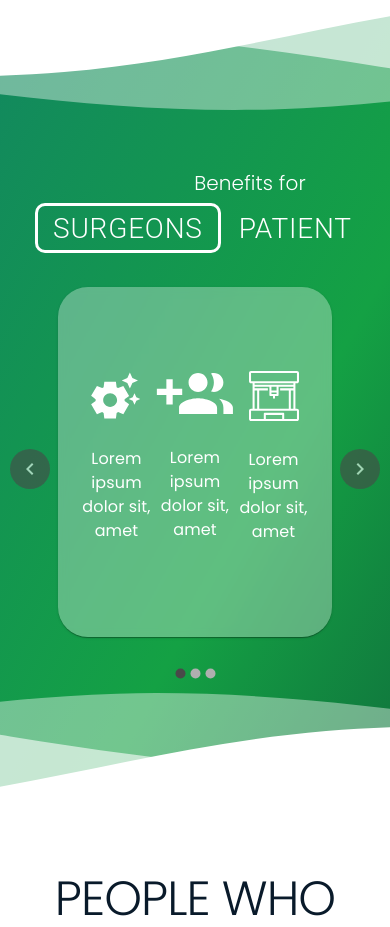
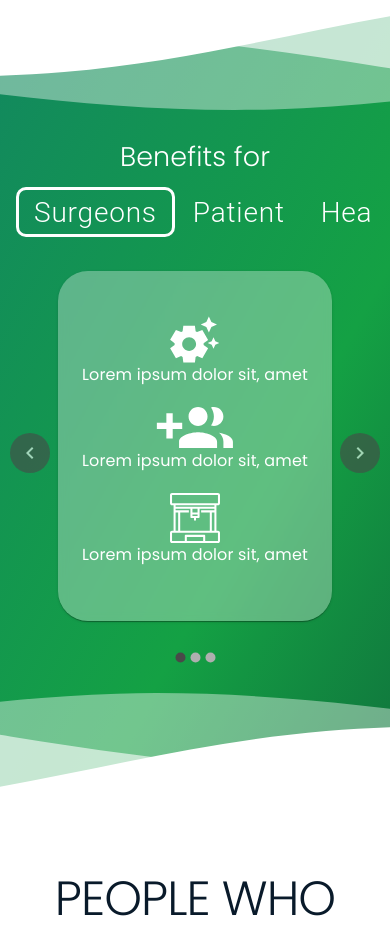
Before and after one commit to anurag-17/mui, a React (Create React App) app in the folder client/: page / in a window 390 px wide. Shown: the part 1080-2007 px from the top of the page. Built offline with nearby package versions, Linux system fonts and the light colour scheme.

Commit message:
tab-changes

```diff
--- a/client/src/Component/Nav.css
+++ b/client/src/Component/Nav.css
@@ -14,9 +14,11 @@
     /* aspect-ratio: 3/2; */
     justify-content: center;
 
+
 }
-.img_Wave img{
-}
+/* .img_Wave img{
+
+} */
 .top_tabs{
     background: url('../Img/MangoMedicalSection.svg')no-repeat;
     background-position: center;
--- /dev/null
+++ b/client/src/Component/Tabs.css
@@ -0,0 +1,44 @@
+.tab_text {
+    text-transform: capitalize !important;
+}
+
+
+
+
+@media (max-width:767px) {
+    .scroller {
+        margin: 0 !important;
+        padding: 0 !important;
+    }
+
+    .span_tabs-benefits {
+        margin-left: 0!important;
+    }
+    .tablist-ml{
+        margin-left: 0 !important;
+    }
+}
+@media (max-width:650px) {
+    .span_tabs-benefits{
+        font-size: 27px;
+        display: flex;
+        justify-content: center;
+        margin-bottom: 10px;
+
+    }
+    .scroller{
+        align-items: normal;
+    }
+}
+@media (max-width:424px) {
+    .coursel_box{
+        display: flex !important;
+        flex-direction: column !important;
+
+    }
+    .coursel_boxA{
+      height: auto !important;
+        width: 100% !important;
+        margin: 10px 0 !important;
+    }
+}
--- a/client/src/Component/Tabs.js
+++ b/client/src/Component/Tabs.js
@@ -18,6 +18,8 @@ import Tab from "@mui/material/Tab";
 import TabContext from "@mui/lab/TabContext";
 import TabPanel from "@mui/lab/TabPanel";
 import { TabList } from "@mui/lab";
+import "./Tabs.css"
+import { Container } from "@mui/material";
 export const Tabss = () => {
   const [value, setValue] = React.useState("1");
 
@@ -31,16 +33,18 @@ export const Tabss = () => {
     <>
       <div className="top_tabs">
         <TabContext value={value}>
+         <Container>
          <div className="scroller"
 
            >
-          <span style={{marginTop:"10px",marginLeft:"110px"}}>   Benefits for</span>
+           <span style={{marginTop:"10px"}} className="span_tabs-benefits">   Benefits for</span>
              <TabList
+             className="tablist-ml"
                onChange={handleChange}
                aria-label="lab API tabs example"
                sx={{ justifyContent: "center",mt:"2px",ml:"50px" }}
              >
-              <Tab className="tabsdetail"
+               <Tab className="tabsdetail tab_text"
                  disabled
                  sx={{
                    color: "white",
@@ -53,7 +57,7 @@ export const Tabss = () => {
                  label="Surgeons"
                  value="1"
                />
-              <Tab className="tabsdetail"
+               <Tab className="tabsdetail tab_text"
                  disabled
                  sx={{
                    color: "white",
@@ -66,7 +70,7 @@ export const Tabss = () => {
                  label="Patient"
                  value="2"
                />
-              <Tab className="tabsdetail"
+               <Tab className="tabsdetail tab_text"
                  disabled
                  sx={{
                    color: "white",
@@ -81,6 +85,7 @@ export const Tabss = () => {
                />
              </TabList>
            </div>
+         </Container>
 
           <Carousel
             autoPlay={false}
@@ -131,6 +136,7 @@ export const Tabss = () => {
                       alignItems: "center",
                       textAlign: "center",
                     }}
+                    className="coursel_box"
                   >
                     <div
                       style={{
@@ -145,6 +151,7 @@ export const Tabss = () => {
                         lineHeight: "24px",
                         width: "30%",
                       }}
+                      className="coursel_boxA"
                     >
                       {" "}
                       <img width="50px" src={setting} />
@@ -162,7 +169,9 @@ export const Tabss = () => {
                          fontSize: {xl:'24',sm:"20"},
                         lineHeight: "24px",
                         width: "30%",
+
                       }}
+                      className="coursel_boxA"
                     >
                       {" "}
                       <img width="78px" src={add} />
@@ -181,6 +190,7 @@ export const Tabss = () => {
                         lineHeight: "24px",
                         width: "30%",
                       }}
+                      className="coursel_boxA"
                     >
                       {" "}
                       <img width="50px" src={home} />
@@ -213,6 +223,7 @@ export const Tabss = () => {
                       alignItems: "center",
                       textAlign: "center",
                     }}
+                    className="coursel_box"
                   >
                     <div
                       style={{
@@ -227,6 +238,7 @@ export const Tabss = () => {
                         lineHeight: "24px",
                         width: "30%",
                       }}
+                      className="coursel_boxA"
                     >
                       {" "}
                       <img width="50px" src={setting} />
@@ -245,6 +257,7 @@ export const Tabss = () => {
                         lineHeight: "24px",
                         width: "30%",
                       }}
+                      className="coursel_boxA"
                     >
                       {" "}
                       <img width="78px" src={add} />
@@ -263,6 +276,7 @@ export const Tabss = () => {
                         lineHeight: "24px",
                         width: "30%",
                       }}
+                      className="coursel_boxA"
                     >
                       {" "}
                       <img width="50px" src={home} />
@@ -295,6 +309,7 @@ export const Tabss = () => {
                       alignItems: "center",
                       textAlign: "center",
                     }}
+                    className="coursel_box"
                   >
                     <div
                       style={{
@@ -309,6 +324,7 @@ export const Tabss = () => {
                         lineHeight: "24px",
                         width: "30%",
                       }}
+                      className="coursel_boxA"
                     >
                       {" "}
                       <img width="50px" src={setting} />
@@ -327,6 +343,7 @@ export const Tabss = () => {
                         lineHeight: "24px",
                         width: "30%",
                       }}
+                      className="coursel_boxA"
                     >
                       {" "}
                       <img width="78px" src={add} />
@@ -345,6 +362,7 @@ export const Tabss = () => {
                         lineHeight: "24px",
                         width: "30%",
                       }}
+                      className="coursel_boxA"
                     >
                       {" "}
                       <img width="50px" src={home} />
```
Lines whose indentation alone changed are shown as unchanged.
